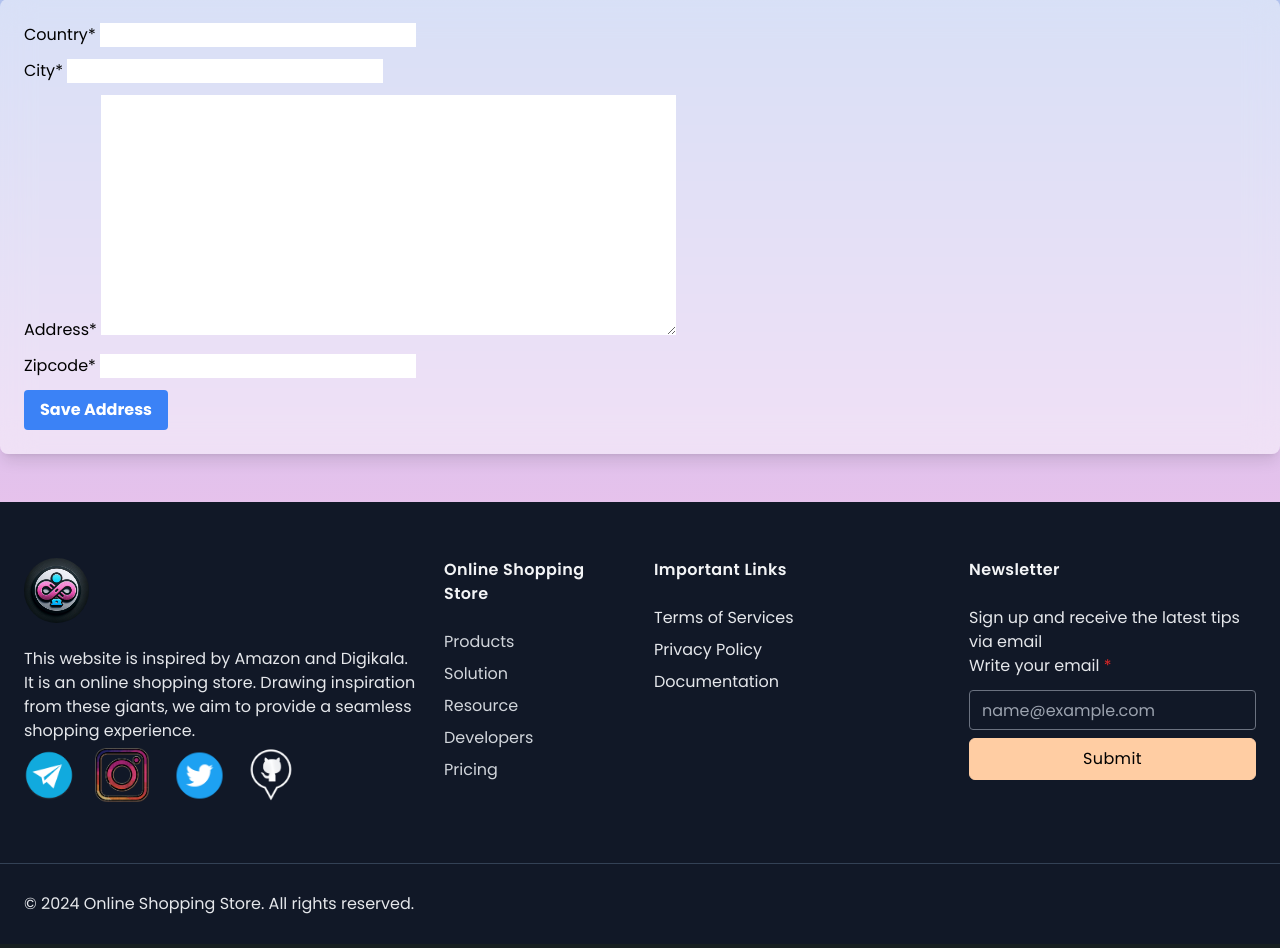
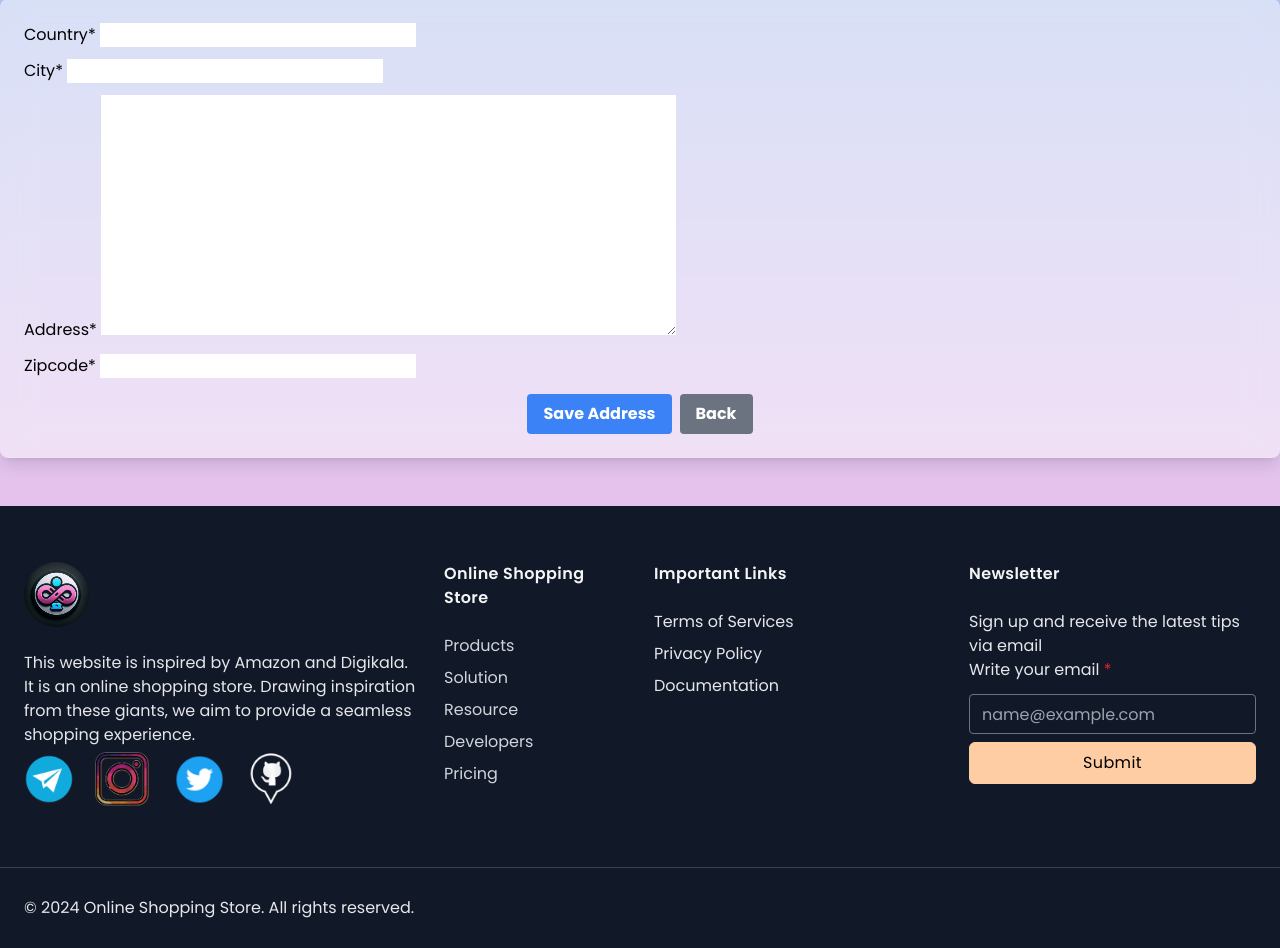
Before and after one commit to FardinMoghaddamPour/Online_Shopping_Store, a Django app: page /create-address/ in a window 1280 px wide. Shown: the part 98-1046 px from the top of the page. Before the commit the page ends 1012 px from the top, so only its background shows below. Run offline with Django 5.2, Linux system fonts and the light colour scheme; parts of the project's set-up code (start-up, migrations or seed data) failed here and were passed over; some libraries are stand-ins or nearby versions.

Commit message:
Enhanced product addition functionality in category section and address creation UI
Description:
This commit enhances the product addition functionality in the category section and improves the address creation form UI.

Explanation:
1. product_list.html: Updated existing 'Add to Cart' buttons within the category section to include the `add-to-cart-btn` class and relevant data attributes (`data-product-id`, `data-product-name`, `data-product-price`). This enables users to add products to their cart directly from the category view.

2. create_address.html: Added a 'Back' button next to the 'Save Address' button in the address creation form UI. This addition allows users to return to the previous page if they decide not to add a new address immediately.

Conclusion:
These changes enhance user interaction by providing seamless product addition from the category section and improving navigation within the address creation process.

```diff
--- a/templates/create_address.html
+++ b/templates/create_address.html
@@ -1,6 +1,5 @@
 {% extends 'layout/_base.html' %}
 {% load crispy_forms_filters %}
-
 {% load crispy_forms_tags %}
 
 {% block content %}
@@ -8,12 +7,20 @@
     <form method="post">
         {% csrf_token %}
         {{ form|crispy }}
+        <div class="flex justify-center mt-4">
             <button
                 type="submit"
                 class="bg-blue-500 hover:bg-blue-700 text-white font-bold py-2 px-4 rounded"
             >
                 Save Address
             </button>
+            <a
+                href="{% url 'account:profile' %}"
+                class="ml-2 bg-gray-500 hover:bg-gray-700 text-white font-bold py-2 px-4 rounded inline-block"
+            >
+                Back
+            </a>
+        </div>
     </form>
 </div>
 {% endblock %}
```
Also changed, not shown: templates/product_list.html (+8 -1 lines). Lines whose indentation alone changed are shown as unchanged.
